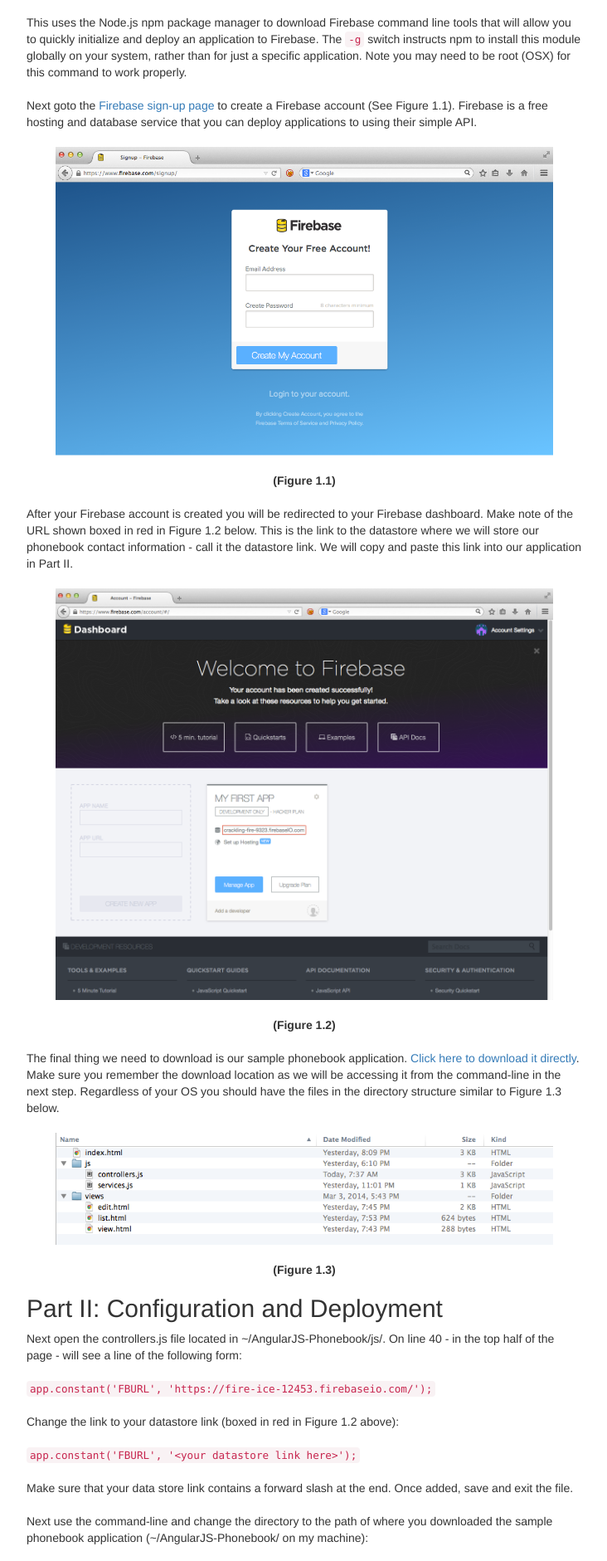
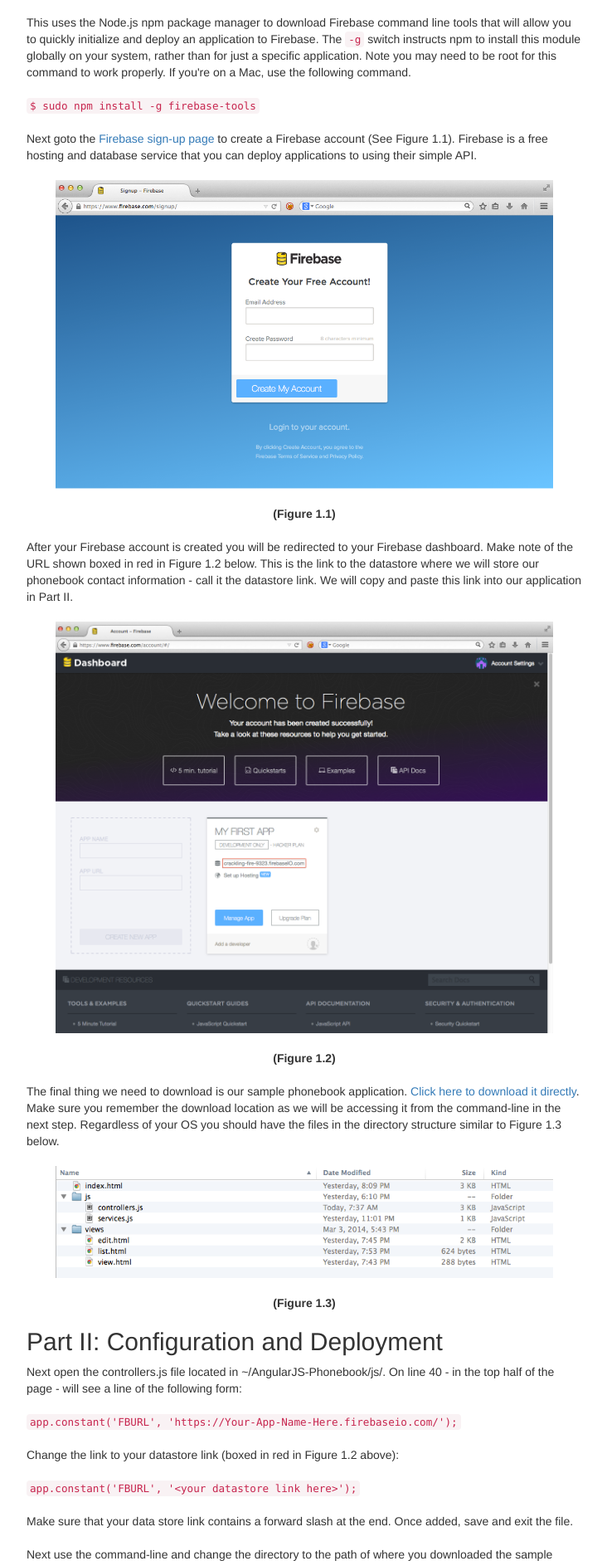
Before and after one commit to adowning/waterDamages, a plain HTML site: page readme/index.html in a window 1280 px wide. Shown: the part 1267-3148 px from the top of the page at 83% size, without its empty margins (273-1005 px from the left). Drawn offline with nearby package versions, Linux system fonts and the light colour scheme.

Commit message:
Readme updates.

```diff
--- a/readme/index.html
+++ b/readme/index.html
@@ -107,7 +107,9 @@
             After Node.js is installed, start the command-line and type the following command:<br><br>
             <code>$ npm install -g firebase-tools</code>
             <br><br>
-            This uses the Node.js npm package manager to download Firebase command line tools that will allow you to quickly initialize and deploy an application to Firebase. The <code>-g</code> switch instructs npm to install this module globally on your system, rather than for just a specific application. Note you may need to be root (OSX) for this command to work properly.
+            This uses the Node.js npm package manager to download Firebase command line tools that will allow you to quickly initialize and deploy an application to Firebase. The <code>-g</code> switch instructs npm to install this module globally on your system, rather than for just a specific application. Note you may need to be root for this command to work properly. If you're on a Mac, use the following command.
+            <br><br>
+            <code>$ sudo npm install -g firebase-tools</code>
             <br><br>
             Next goto the <a href="https://www.firebase.com/signup/" target="_blank">Firebase sign-up page</a> to create a Firebase account (See Figure 1.1). Firebase is a free hosting and database service that you can deploy applications to using their simple API.
             <br><br>
@@ -126,7 +128,7 @@
           <p>
             Next open the controllers.js file located in ~/AngularJS-Phonebook/js/. On line 40 - in the top half of the page - will see a line of the following form:
             <br><br>
-            <code>app.constant('FBURL', 'https://fire-ice-12453.firebaseio.com/');</code>
+            <code>app.constant('FBURL', 'https://Your-App-Name-Here.firebaseio.com/');</code>
             <br><br>
             Change the link to your datastore link (boxed in red in Figure 1.2 above):
             <br><br>
```
